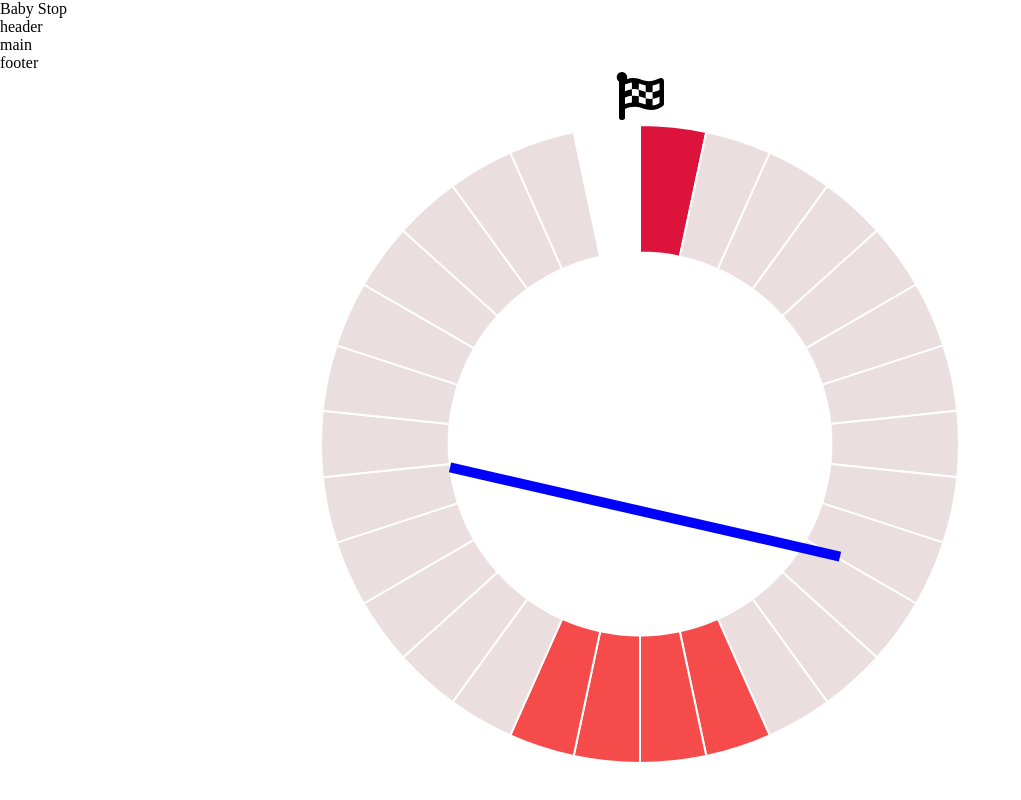
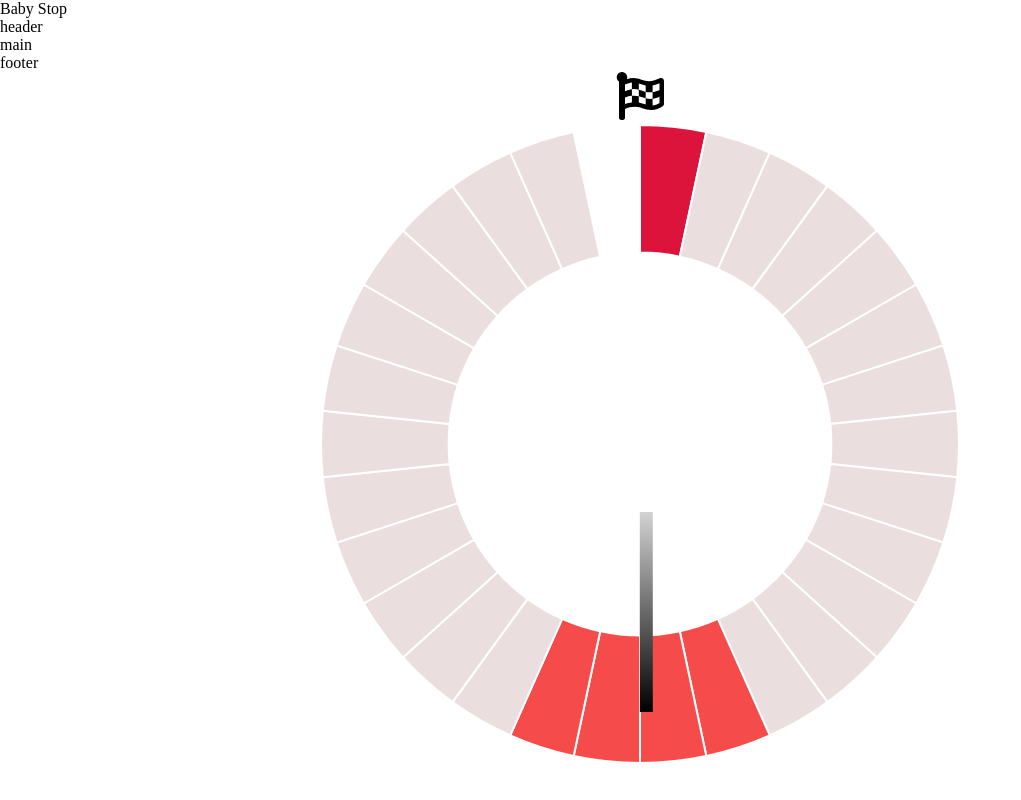
Before and after one commit to justinehell/womanonymous, a React (Create React App) app: page / in a window 1280 px wide. Shown: the whole page, without its empty margins (0-1021 px from the left). Built offline with nearby package versions, Linux system fonts and the light colour scheme.

Commit message:
pretty truc

```diff
--- a/src/App.css
+++ b/src/App.css
@@ -3,9 +3,10 @@
     z-index: 1;
     left: 50%;
     top: 39%;
-    width: 10px;
-    height: 50vh;
-    background: blue;
+    width: 1%;
+    height: 25%;
+    background: linear-gradient( black ,lightgray );
+    transform-origin: bottom;
 
 }
 .main-cycle {
--- a/src/App.js
+++ b/src/App.js
@@ -12,7 +12,7 @@ function App() {
 
       <Layout/>
       <Cycle />
-      <InnerCycle dayOfCycle="8"/>
+      <InnerCycle dayOfCycle="15"/>
     </div>
   );
 }
--- a/src/components/InnerCycle.js
+++ b/src/components/InnerCycle.js
@@ -11,7 +11,7 @@ const InnerCycle = (props) => {
 		<div class='clock'>
 			<div
 				class='hand'
-				style={{ transform: `rotate(${day * (360 / 28)}deg)` }}></div>
+				style={{ transform: `rotate(${day * (360 / 30)}deg)` }}></div>
 		</div>
 	);
 };
```
